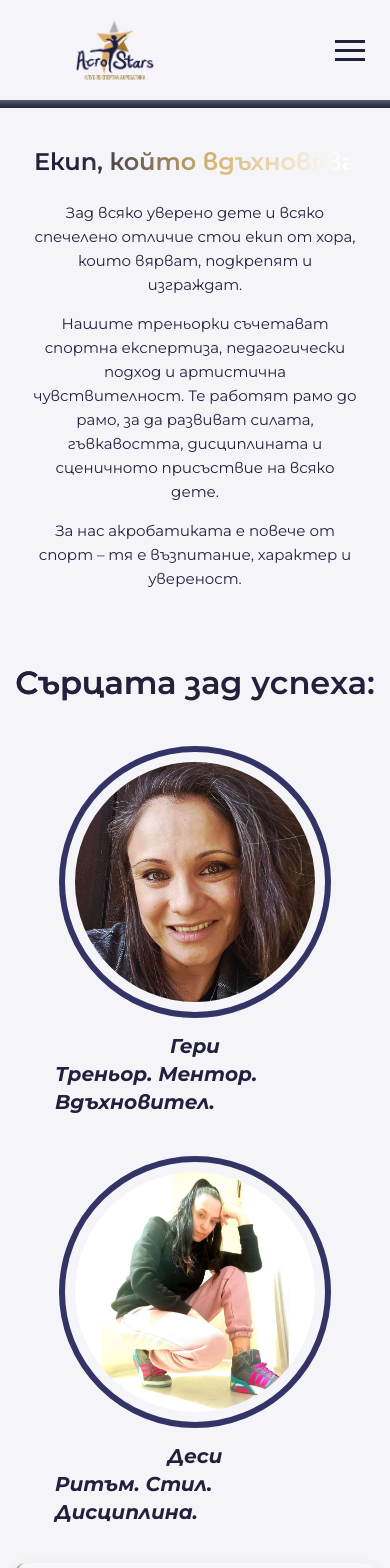
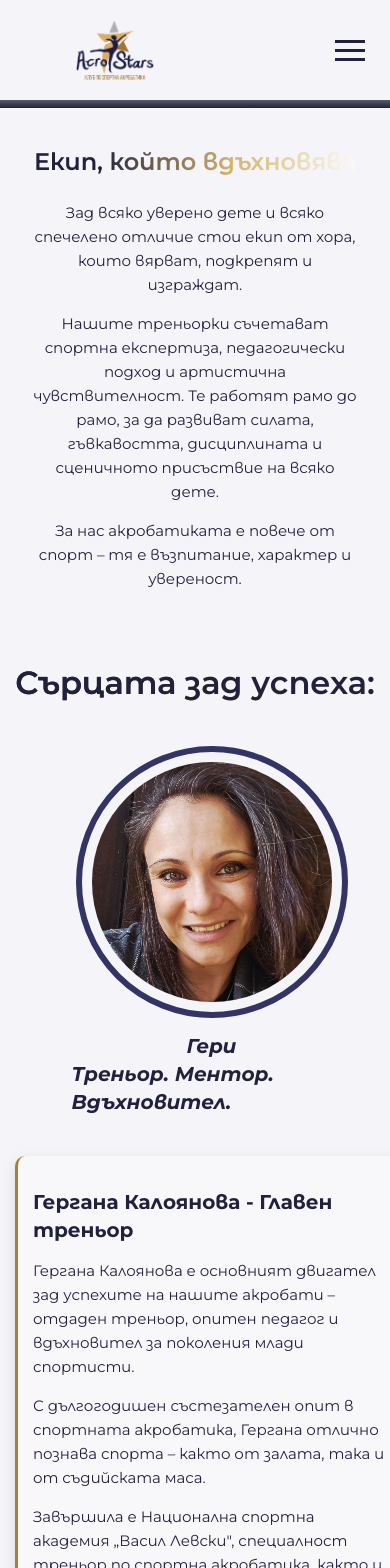
Before and after one commit to sunnydineva/acro-stars, a Next.js app in the folder nextjs-app/: page /coaches in a window 390 px wide. Shown: the top 1568 px of the page. Built offline with nearby package versions, Linux system fonts and the light colour scheme.

Commit message:
coaches mobile fix, moni coach, contact phones, footer upd, + tiktok

```diff
--- a/nextjs-app/app/coaches/page.tsx
+++ b/nextjs-app/app/coaches/page.tsx
@@ -3,6 +3,62 @@
 import React, { useState, useEffect } from 'react';
 import Image from 'next/image';
 import styles from '../../styles/Coaches.module.css';
+
+const coaches = [
+  {
+    id: 'gergana-info',
+    name: 'Гергана Калоянова',
+    shortName: 'Гери',
+    tagline: 'Треньор. Ментор. Вдъхновител.',
+    title: 'Гергана Калоянова - Главен треньор',
+    imageSrc: '/images/heroes/geri.jpg',
+    paragraphs: [
+      'Гергана Калоянова е основният двигател зад успехите на нашите акробати – отдаден треньор, опитен педагог и вдъхновител за поколения млади спортисти.',
+      'С дългогодишен състезателен опит в спортната акробатика, Гергана отлично познава спорта – както от залата, така и от съдийската маса.',
+      'Завършила е Национална спортна академия „Васил Левски", специалност треньор по спортна акробатика, както и Шуменски университет "Епископ Константин Преславски", специалност иновации в началното образование, което ѝ дава стабилна подготовка в работата както със състезатели, така и с подрастващи.',
+      'Като сертифициран съдия и участник в множество национални и международни треньорски и съдийски семинари, Гергана непрекъснато обогатява знанията и методиката си, следвайки най-новите тенденции в спорта.',
+      'В момента тя е и учител по спортна подготовка в СУ „Георги Бенковски" – Варна, където продължава да вдъхновява млади хора към активен начин на живот и спортна дисциплина.',
+      'Съчетанието между професионализъм, педагогически подход и лична отдаденост прави Гергана не просто треньор, а истински ментор.',
+      'Тя изгражда доверие, насърчава постоянството и подготвя младите акробати не само за състезателния квадрат, но и за предизвикателствата извън него.',
+    ],
+    highlightTitle: 'Какво я отличава:',
+    highlightText:
+      'Търпението, вниманието към детайла и способността да мотивира всяко дете да даде най-доброто от себе си. За Гергана Калоянова най-важни са не само постиженията, но и радостта от движението, доверието в екипа и личностното израстване на всяко дете.',
+  },
+  {
+    id: 'desi-info',
+    name: 'Десислава Иванова',
+    shortName: 'Деси',
+    tagline: 'Ритъм. Стил. Дисциплина.',
+    title: 'Десислава Иванова - Помощник-треньор и хореограф',
+    imageSrc: '/images/heroes/desi.jpg',
+    paragraphs: [
+      'Десислава Иванова е не просто част от екипа на клуба – тя е сърцето на сценичната изразителност и една от най-важните фигури в цялостното развитие на нашите състезатели.',
+      'С дългогодишен опит като професионален балетен артист в най-престижния балет в България, Десислава притежава изключителен усет към движение, ритъм и сценично присъствие.',
+      'През годините е излизала на една сцена с емблематични български изпълнители като Лили Иванова, Васил Найденов, Д2 и много други – участия, които утвърждават нейния артистичен талант и сценичен опит.',
+      'Като помощник-треньор, тя работи рамо до рамо с основния треньор, участва в ежедневните тренировки, подпомага техническата подготовка на децата и е винаги до тях – с внимание, търпение и вдъхновение.',
+      'Като хореограф, Десислава изгражда цялостната артистична визия на съчетанията – от избора на музика и движения до всеки малък жест, който превръща спорта в изкуство.',
+      'Притежава дипломи и сертификати по акробатика и хореография, с които съчетава професионалната си квалификация с реалния опит на сцената и в залата.',
+      'За децата тя е едновременно авторитет и вдъхновител – пример за стил, изразителност и постоянство. С нейна помощ нашите състезатели не само усвояват движенията, но и ги превръщат в израз на характер, емоция и красота.',
+    ],
+  },
+  {
+    id: 'monika-info',
+    name: 'Моника Станкова',
+    shortName: 'Мони',
+    tagline: 'Енергия. Амбиция. Бъдеще.',
+    title: 'Моника Станкова - Обучаващ се помощник-треньор',
+    imageSrc: '/images/heroes/moni.jpg',
+    paragraphs: [
+      'Моника Станкова е млад и амбициозен обучаващ се треньор, който прави своите уверени първи стъпки в света на треньорството със силна мотивация и отдаденост към спорта.',
+      'Като ученичка в Спортно училище „Георги Бенковски" и състезател с множество държавни отличия по спортна акробатика, тя отлично разбира пътя на всеки млад спортист – от първите тренировки до състезателния подиум.',
+      'Нейният опит в модерния балет допринася за развитието на усет към движение, ритъм и изразителност, които тя с желание предава на децата в залата.',
+      'Моника се включва активно в тренировъчния процес, подпомага работата на треньорския екип и изгражда силна връзка с децата чрез своята позитивна енергия и близък до тях подход.',
+      'С желание да се развива и усъвършенства, тя постоянно учи, наблюдава и прилага нови знания, като поставя стабилна основа за своето бъдещо развитие като треньор.',
+      'За децата тя е пример за постоянство, дисциплина и любов към спорта – човек, който ги разбира, мотивира и вдъхновява да вярват в собствените си възможности.',
+    ],
+  },
+];
 
 export default function CoachesPage() {
   // State to track which coach info is being hovered
@@ -47,126 +103,57 @@ export default function CoachesPage() {
         </div>
 
         <div className={styles.mainTrainers}>
+          {coaches.map((coach) => (
+            <React.Fragment key={coach.id}>
               <div
                 className={styles.trainerBlock}
-            onMouseEnter={() => handleMouseEnter('gergana-info')}
+                onMouseEnter={() => handleMouseEnter(coach.id)}
                 onMouseLeave={handleMouseLeave}
               >
                 <div className={styles.trainerImgWrapper}>
                   <div className={styles.trainerImgInner}>
                     <Image
-                  alt="Гергана Калоянова"
+                      alt={coach.name}
                       className={styles.trainerImg}
-                  src="/images/heroes/geri.jpg"
+                      src={coach.imageSrc}
                       width={250}
                       height={250}
                     />
                   </div>
                 </div>
-            <div className={`${styles.trainerTitle} montserrat-Caption`}>Гери</div>
-            <div className={`${styles.trainerTitle} montserrat-Caption`}>Треньор. Ментор. Вдъхновител.</div>
+                <div className={`${styles.trainerTitle} montserrat-Caption`}>{coach.shortName}</div>
+                <div className={`${styles.trainerTitle} montserrat-Caption`}>{coach.tagline}</div>
               </div>
 
-          <div
-            className={styles.trainerBlock}
-            onMouseEnter={() => handleMouseEnter('desi-info')}
-            onMouseLeave={handleMouseLeave}
-          >
-            <div className={styles.trainerImgWrapper}>
-              <div className={styles.trainerImgInner}>
-                <Image
-                  alt="Десислава Иванова"
-                  className={styles.trainerImg}
-                  src="/images/heroes/desi.jpg"
-                  width={250}
-                  height={250}
-                />
+              <div className={styles.mobileCoachInfo}>
+                <h2>{coach.title}</h2>
+                {coach.paragraphs.map((paragraph) => (
+                  <p key={paragraph}>{paragraph}</p>
+                ))}
+                {coach.highlightTitle && <h3>{coach.highlightTitle}</h3>}
+                {coach.highlightText && <p>{coach.highlightText}</p>}
               </div>
-            </div>
-            <div className={`${styles.trainerTitle} montserrat-Caption`}>Деси</div>
-            <div className={`${styles.trainerTitle} montserrat-Caption`}>Ритъм. Стил. Дисциплина.</div>
-          </div>
+            </React.Fragment>
+          ))}
         </div>
 
         {/* Coach information sections - always visible but highlighted when hovered */}
-        <div className={styles.coachInfoContainer}>
+        <div className={styles.desktopCoachInfo}>
+          {coaches.map((coach) => (
             <div
-            id="gergana-info"
-            className={`${styles.accordionContent} ${styles.open} ${hoveredCoach === 'gergana-info' ? styles.highlighted : ''}`}
-            style={{ order: hoveredCoach === 'gergana-info' ? 1 : 2 }}
+              key={coach.id}
+              id={coach.id}
+              className={`${styles.accordionContent} ${styles.open} ${hoveredCoach === coach.id ? styles.highlighted : ''}`}
+              style={{ order: hoveredCoach === coach.id ? 1 : 2 }}
             >
-            <h2>Гергана Калоянова - Главен треньор</h2>
-
-            <p>
-              Гергана Калоянова е основният двигател зад успехите на нашите акробати – отдаден треньор, опитен педагог и вдъхновител за поколения млади спортисти.
-            </p>
-
-            <p>
-              С дългогодишен състезателен опит в спортната акробатика, Гергана отлично познава спорта – както от залата, така и от съдийската маса.
-            </p>
-
-            <p>
-              Завършила е Национална спортна академия „Васил Левски", специалност треньор по спортна акробатика, както и Шуменски университет "Епископ Константин Преславски", специалност иновации в началното образование, което ѝ дава стабилна подготовка в работата както със състезатели, така и с подрастващи.
-            </p>
-
-            <p>
-              Като сертифициран съдия и участник в множество национални и международни треньорски и съдийски семинари, Гергана непрекъснато обогатява знанията и методиката си, следвайки най-новите тенденции в спорта.
-            </p>
-
-            <p>
-              В момента тя е и учител по спортна подготовка в СУ „Георги Бенковски" – Варна, където продължава да вдъхновява млади хора към активен начин на живот и спортна дисциплина.
-            </p>
-
-            <p>
-              Съчетанието между професионализъм, педагогически подход и лична отдаденост прави Гергана не просто треньор, а истински ментор.
-            </p>
-
-            <p>
-              Тя изгражда доверие, насърчава постоянството и подготвя младите акробати не само за състезателния квадрат, но и за предизвикателствата извън него.
-            </p>
-
-            <h3>Какво я отличава:</h3>
-
-            <p>
-              Търпението, вниманието към детайла и способността да мотивира всяко дете да даде най-доброто от себе си. За Гергана Калоянова най-важни са не само постиженията, но и радостта от движението, доверието в екипа и личностното израстване на всяко дете.
-            </p>
+              <h2>{coach.title}</h2>
+              {coach.paragraphs.map((paragraph) => (
+                <p key={paragraph}>{paragraph}</p>
+              ))}
+              {coach.highlightTitle && <h3>{coach.highlightTitle}</h3>}
+              {coach.highlightText && <p>{coach.highlightText}</p>}
             </div>
-
-          <div
-            id="desi-info"
-            className={`${styles.accordionContent} ${styles.open} ${hoveredCoach === 'desi-info' ? styles.highlighted : ''}`}
-            style={{ order: hoveredCoach === 'desi-info' ? 1 : 2 }}
-          >
-            <h2>Десислава Иванова - Помощник-треньор и хореограф</h2>
-
-            <p>
-              Десислава Иванова е не просто част от екипа на клуба – тя е сърцето на сценичната изразителност и една от най-важните фигури в цялостното развитие на нашите състезатели.
-            </p>
-
-            <p>
-              С дългогодишен опит като професионален балетен артист в най-престижния балет в България, Десислава притежава изключителен усет към движение, ритъм и сценично присъствие.
-            </p>
-
-            <p>
-              През годините е излизала на една сцена с емблематични български изпълнители като Лили Иванова, Васил Найденов, Д2 и много други – участия, които утвърждават нейния артистичен талант и сценичен опит.
-            </p>
-
-            <p>
-              Като помощник-треньор, тя работи рамо до рамо с основния треньор, участва в ежедневните тренировки, подпомага техническата подготовка на децата и е винаги до тях – с внимание, търпение и вдъхновение.
-            </p>
-
-            <p>
-              Като хореограф, Десислава изгражда цялостната артистична визия на съчетанията – от избора на музика и движения до всеки малък жест, който превръща спорта в изкуство.
-            </p>
-
-            <p>
-              Притежава дипломи и сертификати по акробатика и хореография, с които съчетава професионалната си квалификация с реалния опит на сцената и в залата.
-            </p>
-
-            <p>
-              За децата тя е едновременно авторитет и вдъхновител – пример за стил, изразителност и постоянство. С нейна помощ нашите състезатели не само усвояват движенията, но и ги превръщат в израз на характер, емоция и красота.
-            </p>
-          </div>
+          ))}
         </div>
       </section>
       </div>
--- a/nextjs-app/styles/Coaches.module.css
+++ b/nextjs-app/styles/Coaches.module.css
@@ -148,7 +148,11 @@
   width: 370px;
 }
 
-.coachInfoContainer {
+.mobileCoachInfo {
+  display: none;
+}
+
+.desktopCoachInfo {
   display: flex;
   flex-direction: column;
   width: 100%;
@@ -369,10 +373,40 @@
     width: 100%;         /* да не дърпа 370px */
   }
 
+  .mobileCoachInfo {
+    display: block;
+    width: 100%;
+    max-width: 1200px;
+    margin: 0 auto 30px;
+    padding: 15px;
+    background-color: rgba(255, 255, 255, 0.3);
+    border-left: 3px solid var(--star-gold);
+    border-radius: 10px;
+    box-shadow: 0 5px 15px rgba(0, 0, 0, 0.1);
+  }
+
+  .mobileCoachInfo h2 {
+    font-size: 20px;
+    margin-bottom: 15px;
+    color: var(--text-color);
+  }
+
+  .mobileCoachInfo h3 {
+    font-size: 18px;
+    margin-top: 20px;
+    margin-bottom: 10px;
+    color: var(--text-color);
+  }
+
+  .mobileCoachInfo p {
+    margin-bottom: 15px;
+    line-height: 1.6;
+    font-size: 15px;
+  }
+
   /* Mobile styles for coach info container */
-  .coachInfoContainer {
-    flex-direction: column;
-    width: 100%;
+  .desktopCoachInfo {
+    display: none;
   }
 
   /* Mobile styles for accordion content */
--- a/nextjs-app/styles/Footer.module.css
+++ b/nextjs-app/styles/Footer.module.css
@@ -10,9 +10,9 @@
 }
 
 .footerWrapper {
-  max-width: var(--main-width);
+  max-width: 1200px;
   margin: 0 auto;
-  padding: 0 20px;
+  padding: 2.5rem 1.5rem 1.5rem;
 }
 
 .footerContent {
@@ -44,6 +44,61 @@
   width: 50px;
   height: 2px;
   background-color: var(--star-gold);
+}
+
+.contactList {
+  display: flex;
+  flex-direction: column;
+  gap: 10px;
+}
+
+.contactItem {
+  display: flex;
+  align-items: flex-start;
+  gap: 12px;
+}
+
+.contactIcon {
+  display: inline-flex;
+  align-items: center;
+  justify-content: center;
+  flex: 0 0 18px;
+  width: 18px;
+  height: 18px;
+  color: var(--star-gold);
+  opacity: 0.9;
+  margin-top: 2px;
+}
+
+.contactText {
+  display: flex;
+  flex-direction: column;
+  gap: 2px;
+  min-width: 0;
+}
+
+.contactLabel {
+  font-size: 0.78rem;
+  font-weight: 700;
+  letter-spacing: 0.04em;
+  text-transform: uppercase;
+  color: rgba(29, 33, 66, 0.72);
+}
+
+.contactValue,
+.contactLink {
+  font-size: 0.95rem;
+  line-height: 1.5;
+  color: var(--text-color);
+  text-decoration: none;
+}
+
+.contactLink {
+  transition: color 0.2s ease;
+}
+
+.contactLink:hover {
+  color: var(--nav-hover-color);
 }
 
 .footerLinks {
@@ -86,12 +141,6 @@
 .socialLinks a:hover {
   background-color: var(--star-gold);
   transform: translateY(-3px);
-}
-
-.footerWrapper {
-  max-width: 1200px;
-  margin: 0 auto;
-  padding: 2.5rem 1.5rem 1.5rem;
 }
 
 .copyright {
```
Also changed, not shown: nextjs-app/components/Footer.tsx (+47 -6 lines). Lines whose indentation alone changed are shown as unchanged.
